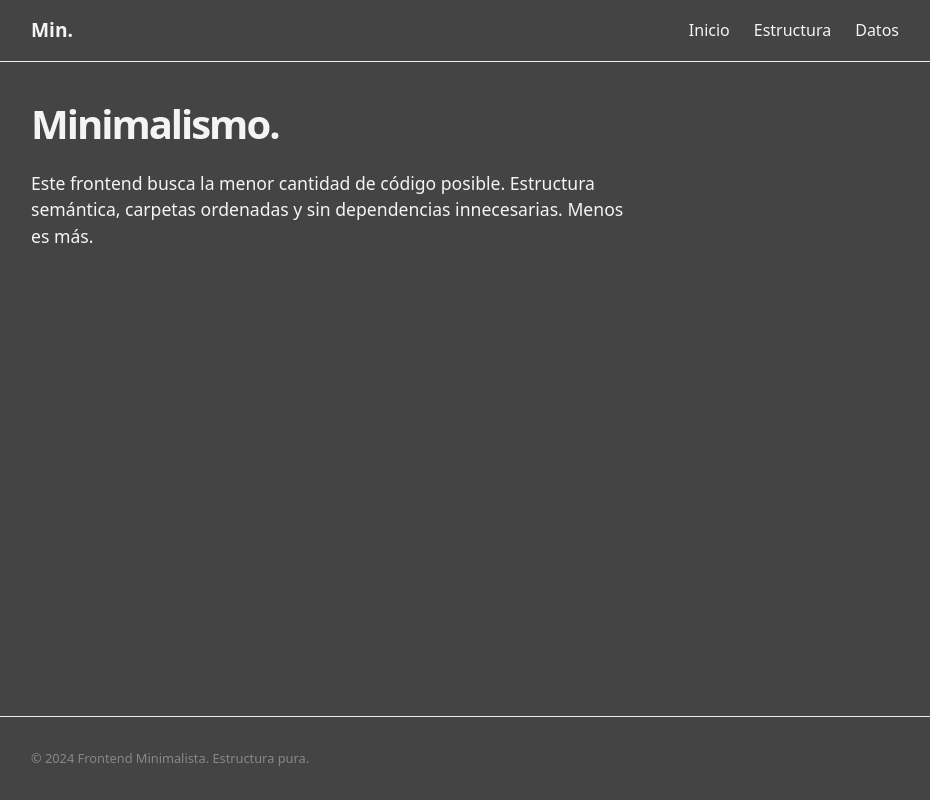
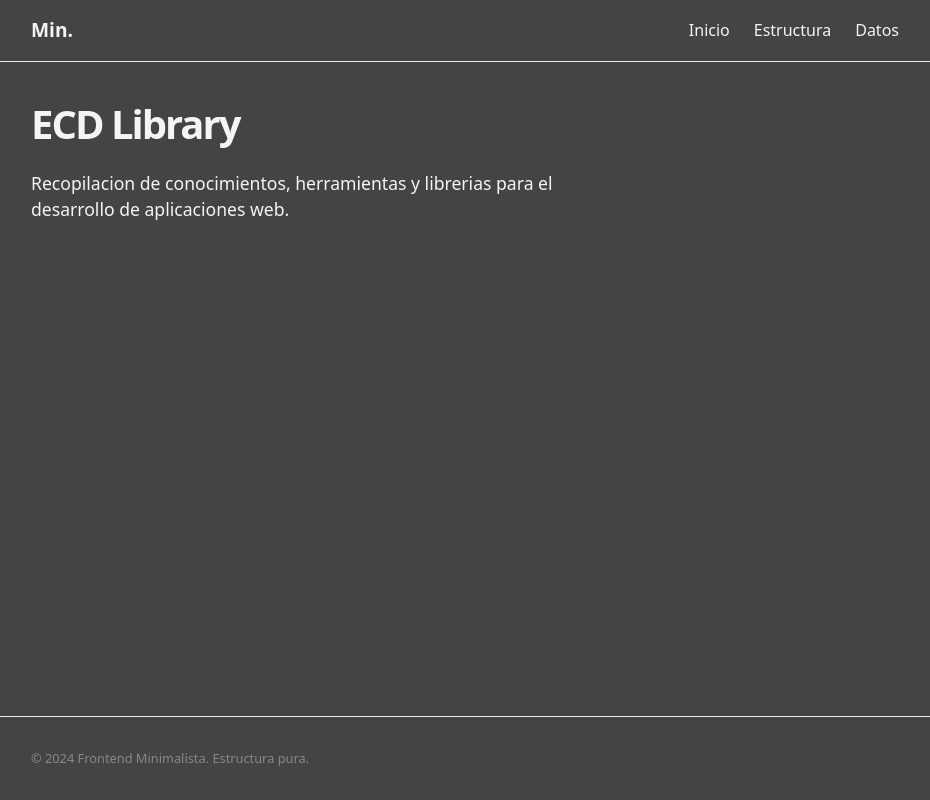
Before and after one commit to EsneiderCdD/thasaren, a React (Vite) app: page / in a window 1280 px wide. Shown: the whole page, without its empty margins (175-1105 px from the left). Built offline with nearby package versions, Linux system fonts and the light colour scheme.

Commit message:
refactor(Home) => HomeFeature

```diff
--- /dev/null
+++ b/src/components/features/Home/Home.jsx
@@ -0,0 +1,16 @@
+import './styles/Home.css';
+
+const HomeFeature = () => {
+    return (
+        <div className="container">
+            <section className="section-hero">
+                <h1 className="hero-title">ECD Library</h1>
+                <p className="hero-text">
+                    Recopilacion de conocimientos, herramientas y librerias para el desarrollo de aplicaciones web.
+                </p>
+            </section>
+        </div>
+    );
+};
+
+export default HomeFeature;
--- a/src/pages/Home.jsx
+++ b/src/pages/Home.jsx
@@ -1,17 +1,8 @@
-import './styles/Home.css';
+import HomeFeature from '../components/features/Home/Home';
 
 const Home = () => {
     return (
-        <div className="container">
-            <section className="section-hero">
-                <h1 className="hero-title">Minimalismo.</h1>
-                <p className="hero-text">
-                    Este frontend busca la menor cantidad de código posible.
-                    Estructura semántica, carpetas ordenadas y sin dependencias innecesarias.
-                    Menos es más.
-                </p>
-            </section>
-        </div>
+        <HomeFeature />
     );
 };
 
--- a/src/routes/AppRoutes.jsx
+++ b/src/routes/AppRoutes.jsx
@@ -1,5 +1,5 @@
 import { useRoutes } from 'react-router-dom';
-import Layout from '../components/Layout/Layout';
+import Layout from '../components/reusables/Layout/Layout';
 import Home from '../pages/Home';
 import Estructura from '../pages/Estructura';
 import Tabla from '../pages/Tabla';
```
Also changed, not shown: src/components/features/Home/styles/Home.css (renamed from src/pages/styles/Home.css), src/components/reusables/Layout/Footer/Footer.jsx (renamed from src/components/Layout/Footer/Footer.jsx), src/components/reusables/Layout/Footer/styles/Footer.css (renamed from src/components/Layout/Footer/styles/Footer.css), src/components/reusables/Layout/Header/Header.jsx (renamed from src/components/Layout/Header/Header.jsx), src/components/reusables/Layout/Header/styles/Header.css (renamed from src/components/Layout/Header/styles/Header.css), src/components/reusables/Layout/Layout.jsx (renamed from src/components/Layout/Layout.jsx), src/components/reusables/Layout/styles/Layout.css (renamed from src/components/Layout/styles/Layout.css), src/utils/constants.js (renamed from src/components/constants.js), 1 other file (tests, documents, lock files or other folders).
